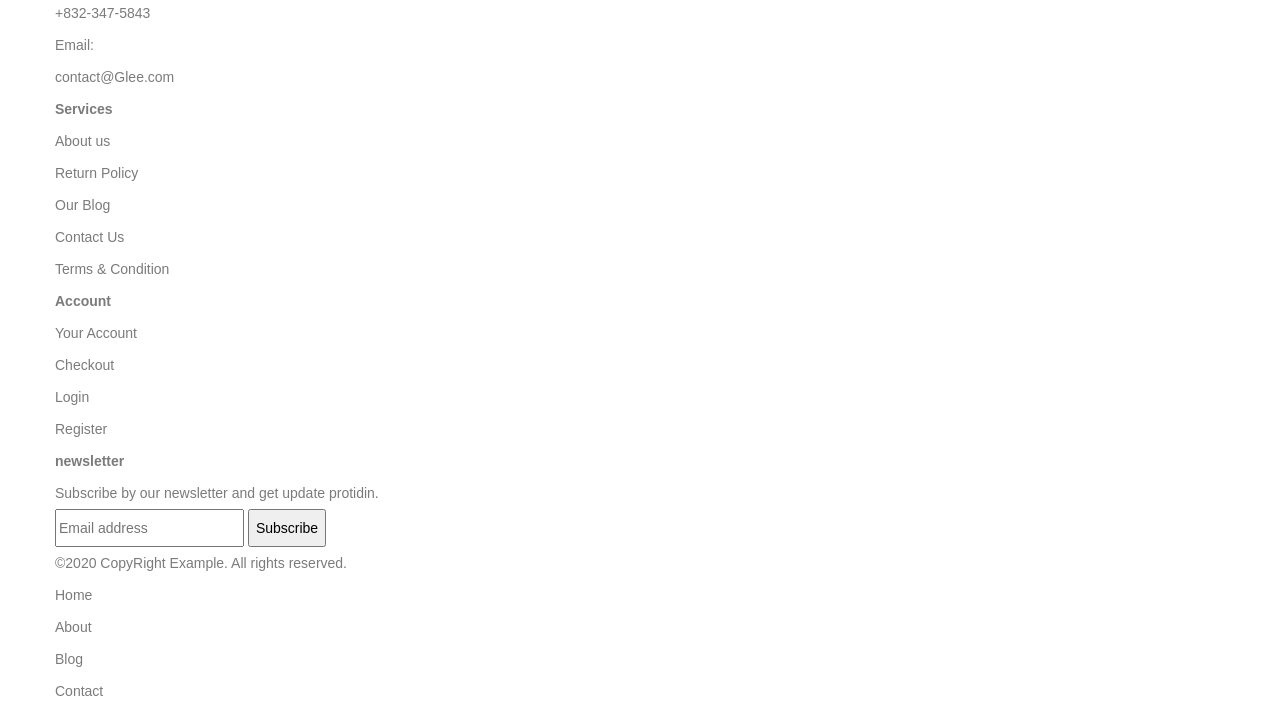
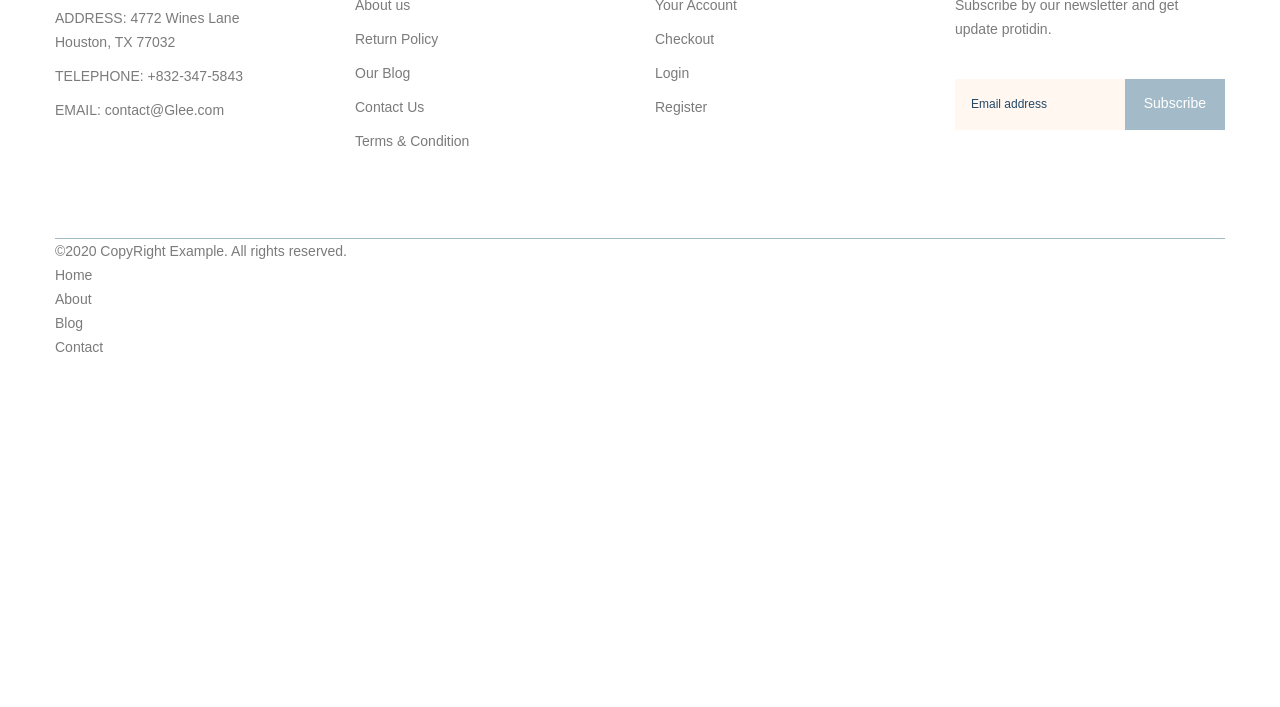
Before and after one commit to skifozzze/glee, a website: page app/index.html in a window 1280 px wide. Shown: the part 238-945 px from the top of the page. After the commit the page ends 800 px from the top, so only its background shows below. Drawn offline with nearby package versions, Linux system fonts and the light colour scheme; files that its build step writes are made by us from their sources; files whose address does not match are found by name.

Commit message:
added footer top sryle

```diff
--- a/app/index.html
+++ b/app/index.html
@@ -12,7 +12,7 @@
 <body>
 
   <header class="header">
-    <div class="wrapper">
+    <div class="container">
       <div class="header__inner">
         <a class="logo" href="#">
           <img class="logo__img" src="images/logo.png" alt="Logo.">
@@ -61,24 +61,30 @@
 
 
   <footer class="footer">
-    <div class="container">
+    <div class="container__small">
       <div class="footer-top">
         <div class="footer-top__inner">
           <div class="footer-top__contact">
-            <a class="logo" href="#">
+            <a class="logo footer__logo" href="#">
               <img class="logo__img" src="images/logo.png" alt="Logo.">
             </a>
+            <div class="footer-top__contact-list">
               <p class="footer-top__contact-text">ADDRESS:</p>
               <a class="footer-top__adress" href="#">
                 4772 Wines Lane Houston, TX 77032</a>
-            <p class="ffooter-top__contact-text">Telephone:</p>
+            </div>
+            <div class="footer-top__contact-list">
+              <p class="footer-top__contact-text">Telephone:</p>
               <a class="footer-top__phone" href="tel:+8323475843">
                 +832-347-5843
               </a>
+            </div>
+            <div class="footer-top__contact-list">
               <p class="footer-top__contact-text"> Email:</p>
               <a class="footer-top__mail" href="mailto:contact@Glee.com">
                 contact@Glee.com
               </a>
+            </div>
           </div>
           <div class="footer-top__services">
             <h4 class="footer-top__title">Services</h4>
--- a/app/scss/_fonts.scss
+++ b/app/scss/_fonts.scss
@@ -1,5 +1,5 @@
 @font-face {
-  font-family: 'DMSans-Bold', sans-serif;
+  font-family: 'DMSans-Bold';
   font-weight: 700;
   font-style: normal;
   src: local('DMSans-Bold'),
@@ -9,7 +9,7 @@
 }
 
 @font-face {
-  font-family: 'DMSans-Medium', sans-serif;
+  font-family: 'DMSans-Medium';
   font-weight: 500;
   font-style: normal;
   src: local('DMSans-Medium'),
@@ -19,7 +19,7 @@
 }
 
 @font-face {
-  font-family: 'DMSans-Regular', sans-serif;
+  font-family: 'DMSans-Regular';
   font-weight: 400;
   font-style: normal;
   src: local('DMSans-Regular'),
@@ -29,7 +29,7 @@
 }
 
 @font-face {
-  font-family: 'Rubik-Medium', sans-serif;
+  font-family: 'Rubik-Medium';
   font-weight: 500;
   font-style: normal;
   src: local('Rubik-Medium'),
@@ -39,7 +39,7 @@
 }
 
 @font-face {
-  font-family: 'Rubik-Regular', sans-serif;
+  font-family: 'Rubik-Regular';
   font-weight: 400;
   font-style: normal;
   src: local('Rubik-Regular'),
@@ -49,7 +49,7 @@
 }
 
 @font-face {
-  font-family: 'Poppins-Bold', sans-serif;
+  font-family: 'Poppins-Bold';
   font-weight: 700;
   font-style: normal;
   src: local('Poppins-Bold'),
--- a/app/scss/_global.scss
+++ b/app/scss/_global.scss
@@ -3,13 +3,13 @@ body {
   font-size: 16px;
 }
 
-.wrapper {
+.container {
   max-width: 1800px;
   margin: 0 auto;
   padding: 0 15px;
 }
 
-.container {
+.container__small {
   max-width: 1200px;
   margin: 0 auto;
   padding: 0 15px;
@@ -20,5 +20,5 @@ body {
   @extend %rubik-400;
   color: #7b7b7b;
   font-size: 14px;
-  line-height: 32px;
+  line-height: 24px;
 }
--- a/app/scss/_reset.scss
+++ b/app/scss/_reset.scss
@@ -21,8 +21,8 @@ h4,
 h5,
 h6,
 p,
-ul[class],
-ol[class],
+ul,
+ol,
 li,
 figure,
 figcaption,
--- a/app/scss/_vars.scss
+++ b/app/scss/_vars.scss
@@ -1,4 +1,6 @@
 $accent: #436372;
+$pink: rgba(252, 215, 182, 0.2);
+$green: #a3bbc8;
 
 %rubik-500 {
   font-family: 'Rubik-Medium',sans-serif;
--- a/app/scss/style.scss
+++ b/app/scss/style.scss
@@ -36,13 +36,13 @@
   display: flex;
 
  &__search  {
-   background-color: #edf1f4;
+   background-color: rgba(163, 187, 200, 0.2);
    width: 50px;
    border-radius: 50%;
  }
 
  &__circle {
-   background-color: #a3bbc8;
+   background-color: $green;
    width: 50px;
    border-radius: 50%;
    margin-left: 20px;
@@ -100,6 +100,116 @@
   }
 }
 
+.footer {
+  &__logo {
+    display: block;
+    margin-bottom: 25px;
+  }
+}
+
+.footer-top {
+
+  &__inner {
+    display: flex;
+    padding: 80px 0 75px;
+    border-bottom: 1px solid $green;
+  }
+
+  &__contact {
+    width: 200px;
+    margin-right: 100px;
+  }
+
+  &__contact-list {
+    margin-bottom: 10px;
+  }
+
+  &__contact-text {
+    display: inline-block;
+    text-transform: uppercase
+  }
+
+  &__services {
+    width: 150px;
+    margin-right: 150px;
+  }
+
+  &__servises-item {
+    margin-bottom: 10px;
+  }
+
+  &__title {
+    @extend %dmsans-700;
+    font-size: 16px;
+    line-height: 21px;
+    color: #1f2044;
+    text-transform: uppercase;
+    margin: 10px 0 20px;
+  }
+
+  &__account {
+    width: 100px;
+    margin-right: 200px;
+  }
+
+  &__account-item {
+    margin-bottom: 10px;
+  }
+
+  &__newsletter {
+    max-width: 270px;
+  }
+
+  &__text {
+    line-height: 24px;
+    margin-bottom: 38px;
+  }
+
+  &__form {
+    display: flex;
+    @extend %dmsans-400;
+    font-size: 14px;
+    line-height: 21px;
+    @extend %dmsans-400;
+
+  }
+
+  &__form-input {
+    border: none;
+    max-width: 170px;
+    width: 100%;
+    @extend %dmsans-400;
+    font-size: 12px;
+    background-color:$pink;
+    color: #234969;
+    padding: 14px 10px 15px 16px;
+  }
+
+  &__form-input::placeholder {
+    @extend %dmsans-400;
+    font-size: 12px;
+    color: #234969;
+  }
+
+  &__form-btn {
+    border: none;
+    background-color: $green;
+    color: #fff;
+    cursor: pointer;
+padding: 14px 19px 16px;  }
+}
+
+.footer-bottom {
+
+  &__copy {}
+
+  &__menu {}
+
+  &__menu-list {}
+
+  &__menu-link {}
+}
+
 
 
 
```
Lines whose indentation alone changed are shown as unchanged.
